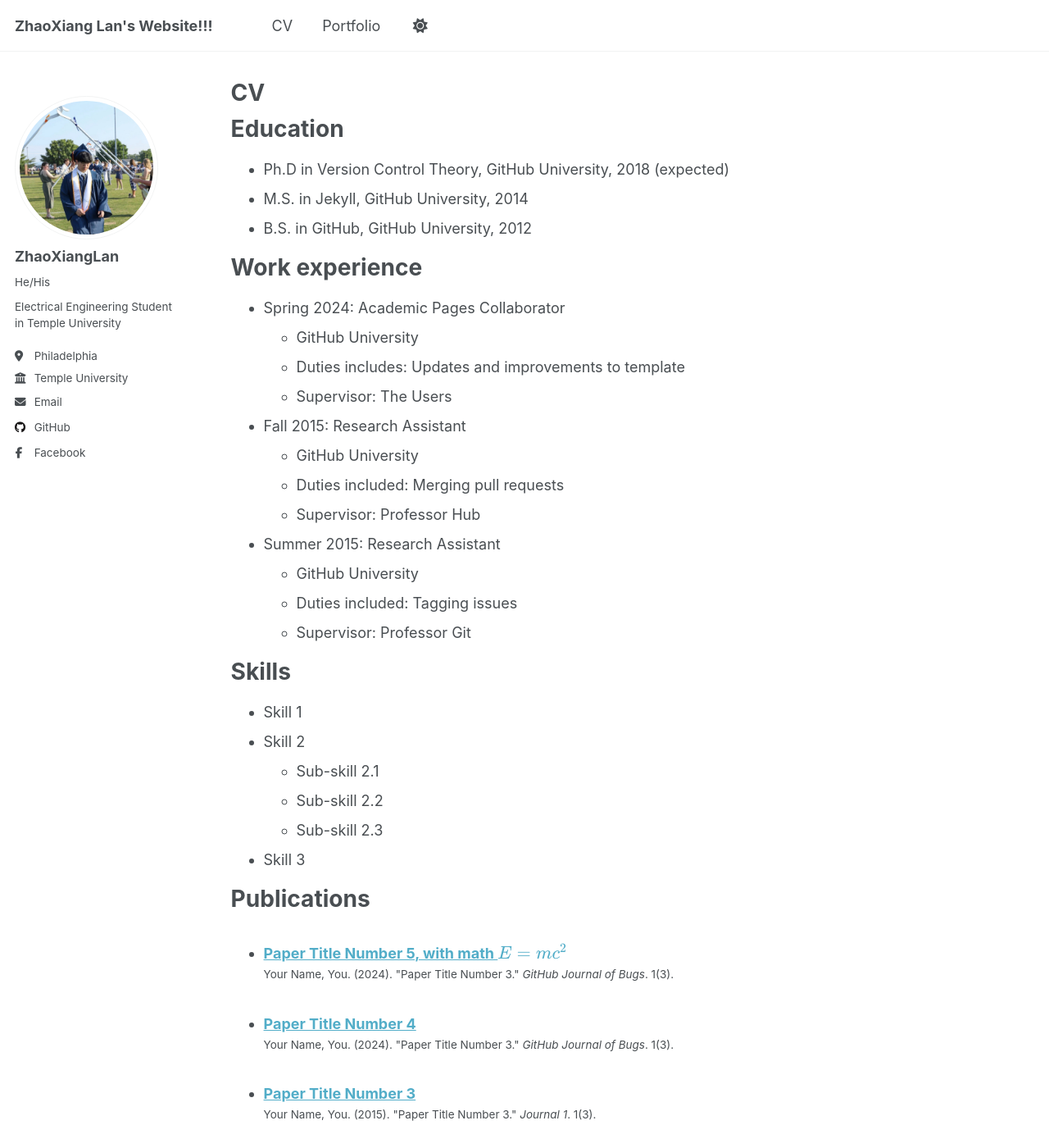
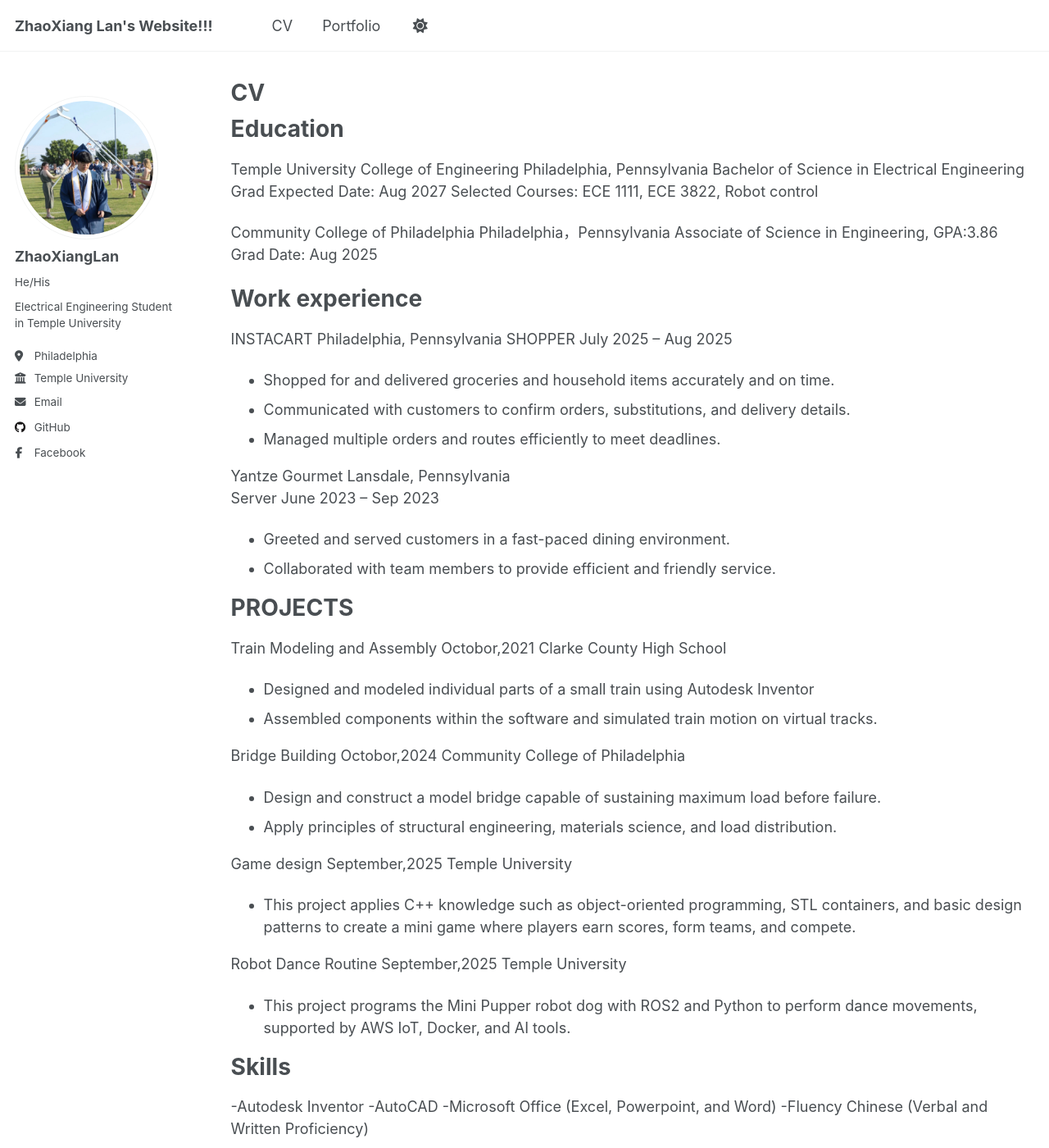
Before and after one commit to ZhaoXiangLan/ZhaoXiangLan.github.io, a Jekyll site: the page built from _pages/cv.md, in a window 1280 px wide and 1400 px high. Shown: the whole window at 82% size. Built offline with Jekyll 4.4.1, drawn with Linux system fonts in a browser that asks for light colours; a script that is not in the unit is left out; some of the changed text lies outside the part shown.

Commit message:
Update cv.md
resume

```diff
--- a/_pages/cv.md
+++ b/_pages/cv.md
@@ -11,54 +11,49 @@ redirect_from:
 
 Education
 ======
-* Ph.D in Version Control Theory, GitHub University, 2018 (expected)
-* M.S. in Jekyll, GitHub University, 2014
-* B.S. in GitHub, GitHub University, 2012
+Temple University College of Engineering                           Philadelphia, Pennsylvania
+Bachelor of Science in Electrical Engineering                      Grad Expected Date: Aug 2027
+Selected Courses: ECE 1111, ECE 3822, Robot control
+
+Community College of Philadelphia	                                 Philadelphia，Pennsylvania
+Associate of Science in Engineering, GPA:3.86                      Grad Date: Aug 2025
 
 Work experience
 ======
-* Spring 2024: Academic Pages Collaborator
-  * GitHub University
-  * Duties includes: Updates and improvements to template
-  * Supervisor: The Users
+INSTACART                                                          Philadelphia, Pennsylvania
+SHOPPER                                                            July 2025 – Aug 2025
+-	Shopped for and delivered groceries and household items accurately and on time.
+-	Communicated with customers to confirm orders, substitutions, and delivery details.
+-	Managed multiple orders and routes efficiently to meet deadlines.
 
-* Fall 2015: Research Assistant
-  * GitHub University
-  * Duties included: Merging pull requests
-  * Supervisor: Professor Hub
+Yantze Gourmet                                                     Lansdale, Pennsylvania
+Server                                                             June 2023 – Sep 2023
+-	Greeted and served customers in a fast-paced dining environment.
+-	Collaborated with team members to provide efficient and friendly service.
 
-* Summer 2015: Research Assistant
-  * GitHub University
-  * Duties included: Tagging issues
-  * Supervisor: Professor Git
+PROJECTS
+======
+Train Modeling and Assembly                                        Octobor,2021
+Clarke County High School
+-	Designed and modeled individual parts of a small train using Autodesk Inventor
+-	Assembled components within the software and simulated train motion on virtual tracks.
+
+Bridge Building                                                    Octobor,2024
+Community College of Philadelphia
+-	Design and construct a model bridge capable of sustaining maximum load before failure.
+-	Apply principles of structural engineering, materials science, and load distribution.
+
+Game design                                                        September,2025
+Temple University
+-	This project applies C++ knowledge such as object-oriented programming, STL containers, and basic design patterns to create a mini game where players earn scores, form teams, and compete.
+
+Robot Dance Routine                                                September,2025
+Temple University
+-	This project programs the Mini Pupper robot dog with ROS2 and Python to perform dance movements, supported by AWS IoT, Docker, and AI tools.
 
 Skills
 ======
-* Skill 1
-* Skill 2
-  * Sub-skill 2.1
-  * Sub-skill 2.2
-  * Sub-skill 2.3
-* Skill 3
-
-Publications
-======
-  <ul>{% for post in site.publications reversed %}
-    {% include archive-single-cv.html %}
-  {% endfor %}</ul>
-
-Talks
-======
-  <ul>{% for post in site.talks reversed %}
-    {% include archive-single-talk-cv.html  %}
-  {% endfor %}</ul>
-
-Teaching
-======
-  <ul>{% for post in site.teaching reversed %}
-    {% include archive-single-cv.html %}
-  {% endfor %}</ul>
-
-Service and leadership
-======
-* Currently signed in to 43 different slack teams
+-Autodesk Inventor
+-AutoCAD
+-Microsoft Office (Excel, Powerpoint, and Word)
+-Fluency Chinese (Verbal and Written Proficiency)
```
